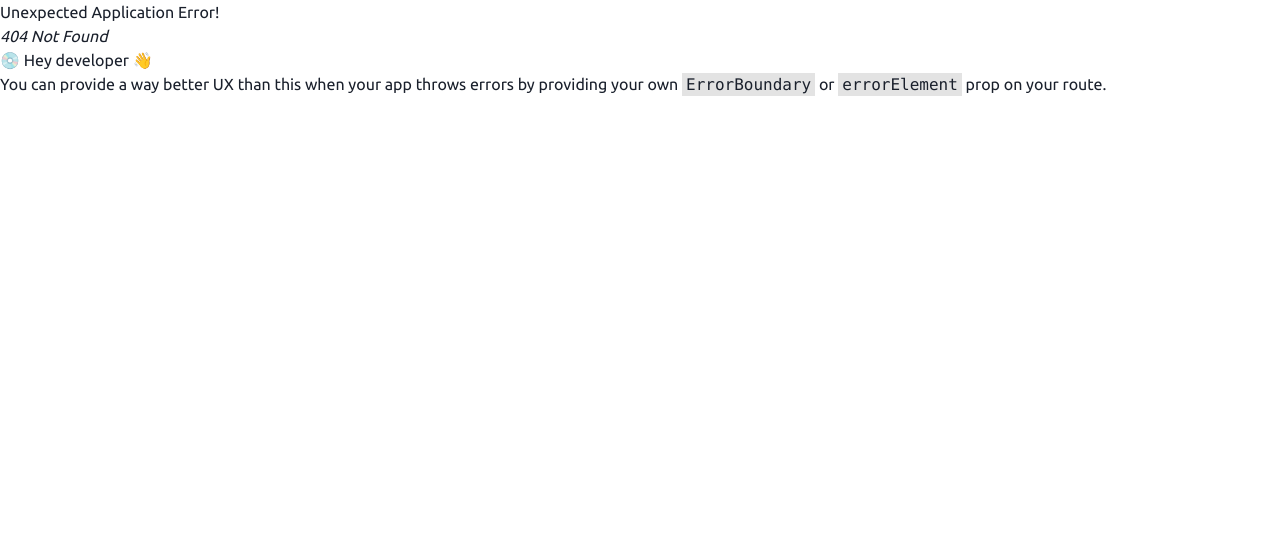
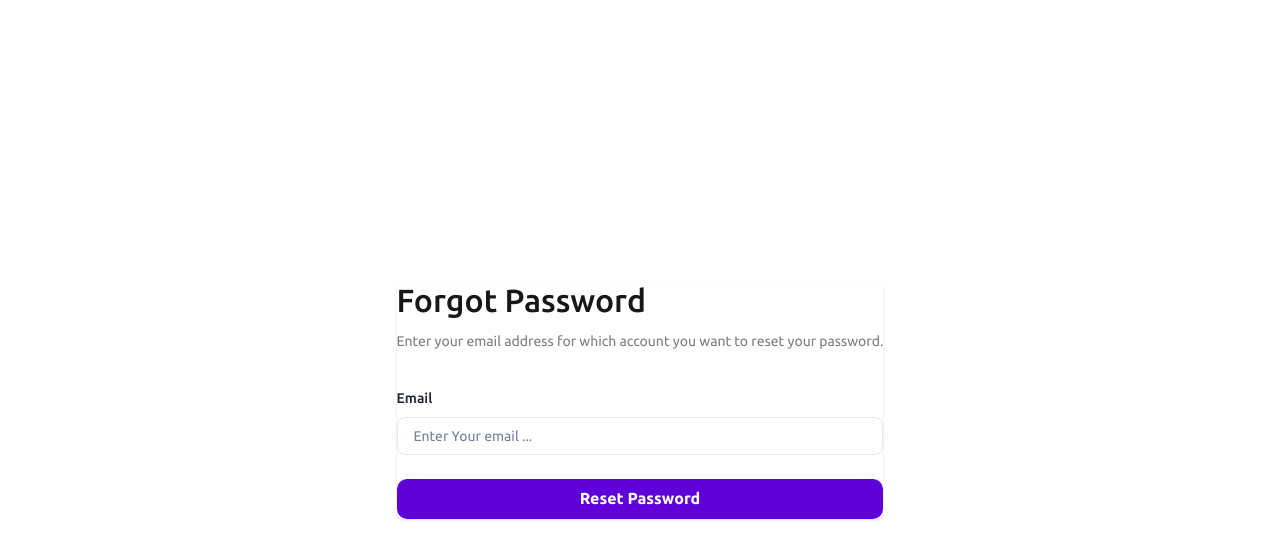
Before and after one commit to AdilAhmedShekhani/CryptoDashboard-Auth, a React (Vite) app in the folder app/: page /forgot-password in a window 1280 px wide. Before the commit this address had no page. Shown: the top 558 px of the page. Built offline with nearby package versions, Linux system fonts and the light colour scheme.

Commit message:
Forgot Password Card Created

```diff
--- a/app/src/App.jsx
+++ b/app/src/App.jsx
@@ -7,6 +7,7 @@ import Signup from "./pages/Auth/Signup/Signup";
 import Signin from "./pages/Auth/Signin/Signin";
 import RegisterEmailVerify from "./pages/Auth/RegisterEmailVerify/RegisterEmailVerify";
 import RegisterSuccess from "./pages/Auth/RegisterSuccess/RegisterSuccess";
+import ForgotPassword from "./pages/Auth/ForgotPassword/ForgotPassword";
 const router = createBrowserRouter([
   {
     path: "/",
@@ -36,6 +37,10 @@ const router = createBrowserRouter([
     path: "/register-success",
     element: <RegisterSuccess />,
   },
+  {
+    path: "/forgot-password",
+    element: <ForgotPassword />,
+  },
 ]);
 
 function App() {
--- /dev/null
+++ b/app/src/pages/Auth/ForgotPassword/ForgotPassword.jsx
@@ -0,0 +1,59 @@
+import { Button, Card, Center, FormControl, FormErrorMessage, FormLabel, Input, Stack, Text } from "@chakra-ui/react";
+import React from "react";
+import { Field, Form, Formik } from "formik";
+import { object, string } from "yup";
+
+const ForgotPassword = () => {
+  const forgotValidationSchema = object({
+    email: string().email("Email is Invalid").required("Email is required"),
+  });
+  return (
+    <Center minH="100vh">
+      <Card>
+        <Text fontWeight="medium" textStyle="h1">
+          Forgot Password
+        </Text>
+        <Text textStyle="p2" color="black.60" mt="4">
+          Enter your email address for which account you want to reset your
+          password.
+        </Text>
+        <Formik
+          initialValues={{
+            email: "",
+          }}
+          onSubmit={(values) => {
+            console.log(values);
+          }}
+          validationSchema={forgotValidationSchema}
+        >
+          {() => (
+            <Form>
+              <Stack mt="10" spacing={6}>
+                <Field name="email">
+                  {({ field, meta }) => (
+                    <FormControl isInvalid={!!(meta.error && meta.touched)}>
+                      <FormLabel htmlFor="email">Email</FormLabel>
+                      <Input
+                        {...field}
+                        name="email"
+                        type="email"
+                        placeholder="Enter Your email ..."
+                      />
+                      <FormErrorMessage>{meta.error}</FormErrorMessage>
+                    </FormControl>
+                  )}
+                </Field>
+
+                <Button w="full" type="submit">
+                  Reset Password
+                </Button>
+              </Stack>
+            </Form>
+          )}
+        </Formik>
+      </Card>
+    </Center>
+  );
+};
+
+export default ForgotPassword;
```
